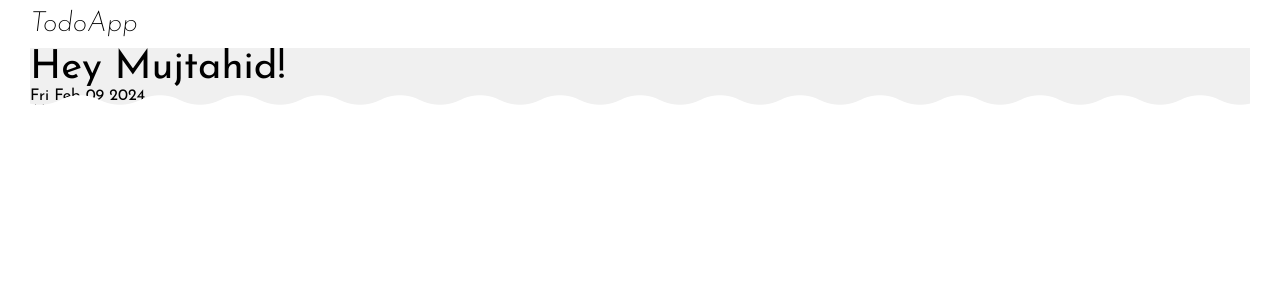
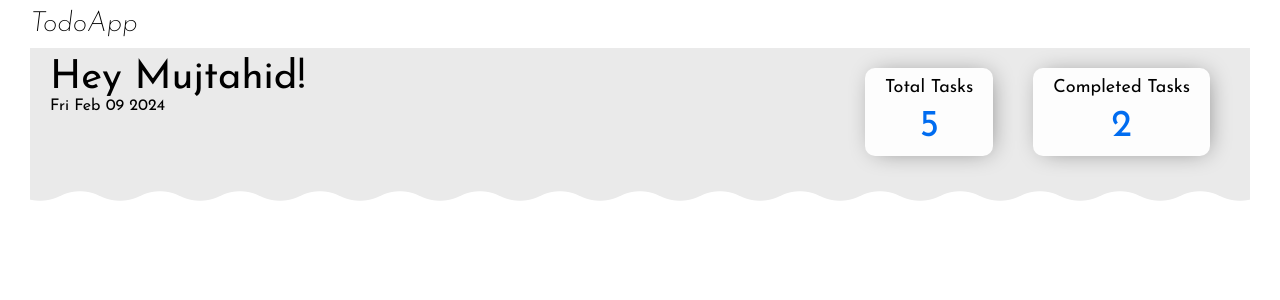
Before and after one commit to mujtahid705/TodoApp, a React (Create React App) app: page / in a window 1280 px wide. Shown: the top 300 px of the page. Built offline with nearby package versions, Linux system fonts and the light colour scheme.

Commit message:
header completed

```diff
--- a/src/components/Header.js
+++ b/src/components/Header.js
@@ -1,4 +1,5 @@
 import styles from "./Header.module.css";
+import Card from "./UI/Card";
 
 const Header = () => {
   const currentDate = new Date();
@@ -10,7 +11,10 @@ const Header = () => {
           <p className={styles.welcomeTxt}>Hey Mujtahid!</p>
           <p>{formattedDate}</p>
         </div>
-        <p>ANother con</p>
+        <div className={styles.sec2}>
+          <Card name="Total Tasks" num={5} />
+          <Card name="Completed Tasks" num={2} />
+        </div>
       </div>
     </>
   );
--- a/src/components/Header.module.css
+++ b/src/components/Header.module.css
@@ -3,8 +3,11 @@
 }
 
 .container {
-  background-color: #f0f0f0;
-  /* background-color: #eaeaea; */
+  height: fit-content;
+  padding: 10px 20px 50px 20px;
+  background-color: var(--grey-dark);
+  display: flex;
+  justify-content: space-between;
   --mask: radial-gradient(
         44.72px at 50% calc(100% - 60px),
         #000 99%,
@@ -17,6 +20,6 @@
   mask: var(--mask);
 }
 
-.sec1 {
-  margin-bottom: 200px 0;
+.sec2 {
+  display: flex;
 }
--- /dev/null
+++ b/src/components/UI/Card.js
@@ -0,0 +1,17 @@
+import styles from "./Card.module.css";
+
+const Card = ({ name, num }) => {
+  return (
+    <>
+      <div className={styles.container}>
+        <p className={styles.name}>{name}</p>
+
+        <div className={styles.numCon}>
+          <p className={styles.num}>{num}</p>
+        </div>
+      </div>
+    </>
+  );
+};
+
+export default Card;
--- /dev/null
+++ b/src/components/UI/Card.module.css
@@ -0,0 +1,32 @@
+.container {
+  background-color: var(--white-grey);
+  margin: 10px 20px;
+  padding: 10px 20px;
+  border-radius: 10px;
+
+  box-shadow: 3px 1px 24px -7px rgba(0, 0, 0, 0.49);
+  -webkit-box-shadow: 3px 1px 24px -7px rgba(0, 0, 0, 0.49);
+  -moz-box-shadow: 3px 1px 24px -7px rgba(0, 0, 0, 0.49);
+}
+
+.name {
+  font-size: 18px;
+}
+
+.numCon {
+  display: flex;
+  justify-content: center;
+  align-items: center;
+}
+
+.num {
+  font-size: 38px;
+  margin-top: 10px;
+  color: rgb(0, 108, 240);
+  color: linear-gradient(
+    90deg,
+    rgba(0, 108, 240, 1) 0%,
+    rgba(0, 108, 240, 1) 50%,
+    rgba(136, 204, 255, 1) 100%
+  );
+}
--- a/src/index.css
+++ b/src/index.css
@@ -17,3 +17,15 @@ code {
   font-family: source-code-pro, Menlo, Monaco, Consolas, "Courier New",
     monospace;
 }
+
+:root {
+  --primary-color: #007bff;
+  --white-grey: #fdfdfd;
+  --grey-light: #f0f0f0;
+  --grey-dark: #eaeaea;
+  --secondary-color: #6c757d;
+  --success-color: #28a745;
+  --danger-color: #dc3545;
+  --warning-color: #ffc107;
+  --info-color: #17a2b8;
+}
```
